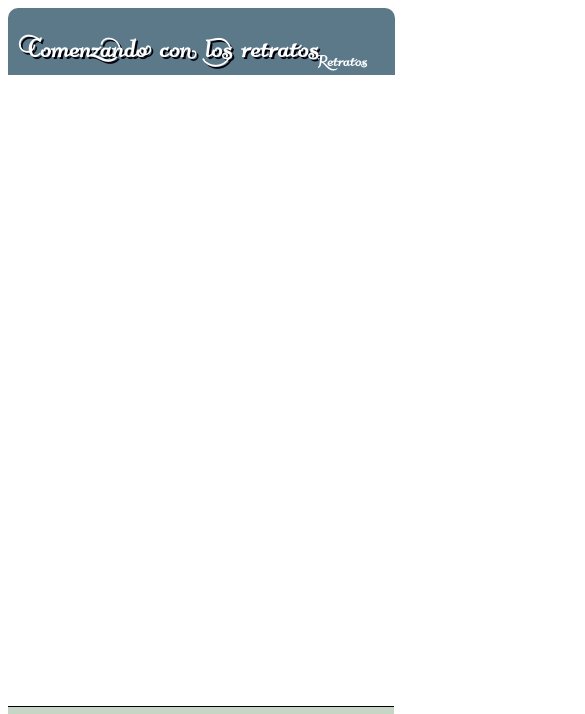
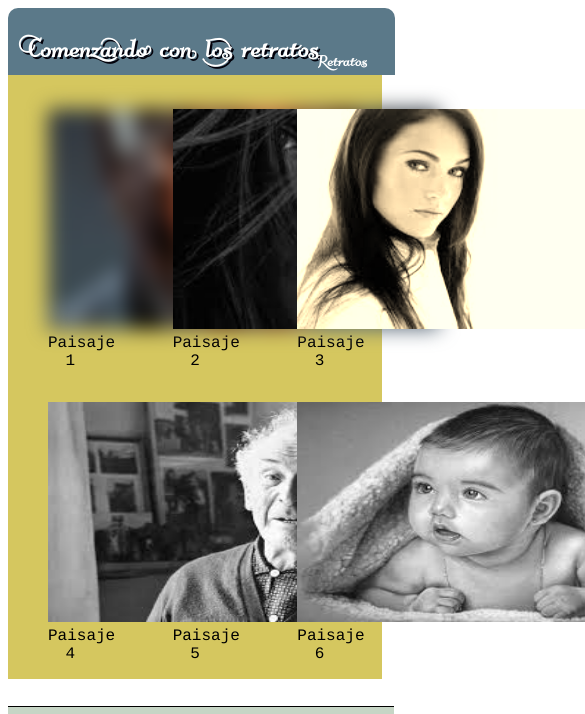
Before and after one commit to JhonfreGit/Web_Fotografia, a plain HTML site: page retratos.html in a window 390 px wide. Shown: the top 714 px of the page, 585 px wide, since content can reach past the window. Drawn offline with Linux system fonts and the light colour scheme; a web font is replaced by a local one.

Commit message:
Sexto Avance
Finalización proyecto

```diff
--- a/css/estilos.css
+++ b/css/estilos.css
@@ -6,6 +6,36 @@
 @font-face {
   font-family: 'SudegnakNo2';
   src: url('SudegnakNo2.otf');
+}
+
+@media only screen and (max-width: 980px) and (min-width: 821px) {
+  body {
+    font-family: Times New Roman;
+  }
+}
+
+@media only screen and (max-width: 820px) and (min-width: 621px) {
+  body {
+    font-family: sans-serif;
+  }
+}
+
+@media only screen and (max-width: 620px) and (min-width: 501px) {
+  body {
+    font-family: Helvetica;
+  }
+}
+
+@media only screen and (max-width: 500px) and (min-width: 341px) {
+  body {
+    font-family: Courier;
+  }
+}
+
+@media only screen and (max-width: 340px) and (min-width: 5px)  {
+  body {
+    font-family: monospace;
+  }
 }
 
 .site-name {
@@ -28,7 +58,7 @@ header {
 
 ul{
   margin: 0;
-  overflow: hidden;
+  overflow: auto;
 }
 
 li{
--- a/css/estilos_pagina.css
+++ b/css/estilos_pagina.css
@@ -1,23 +1,32 @@
-#imagenes > div{
+#imagenes {
+	background-color: #d5c75f;
+}
+
+.efecto1 {
+	-webkit-filter: blur(10px);
+	filter: blur(10px);
+}
+
+.efecto2 {
+	-webkit-filter: grayscale(100%);
+	filter: grayscale(100%);
+}
+
+.efecto3 {
+	-webkit-filter: sepia(90%);
+	filter: sepia(90%);
+}
+
+.seccion > div {
   background-color: #d5c75f;
-  border: 1px;
-  text-align: center;
+	text-align: center;
+	width: 33.33333%;
 	display: block;
 	flex-direction: row;
   float: left;
 }
 
-.una > div > figure > img{
-  width: 280px;
-  height: 192px;
+.seccion > div > figure > img{
+  width: 391px;
+  height: 220px;
 }
-
-.dos > div > figure > img{
-  width: 280px;
-  height: 192px;
-}
-
-.tres > div > figure > img{
-  width: 280px;
-  height: 192px;
-}
--- a/retratos.html
+++ b/retratos.html
@@ -19,6 +19,49 @@
         </ul>
       </nav>
     </header>
+    <section id="imagenes">
+      <div><br/>
+        <div class="seccion">
+          <div>
+            <figure>
+              <img class="efecto1" src="images/retratos1.jpg"/>
+              <figcaption>Paisaje 1</figcaption>
+            </figure>
+          </div>
+          <div>
+            <figure>
+              <img class="efecto2" src="images/retratos2.jpg"/>
+              <figcaption>Paisaje 2</figcaption>
+            </figure>
+          </div>
+          <div>
+            <figure>
+              <img class="efecto3" src="images/retratos3.jpg"/>
+              <figcaption>Paisaje 3</figcaption>
+            </figure>
+          </div>
+        </div>
+        <div class="seccion">
+          <div>
+            <figure>
+              <img class="efecto2" src="images/retratos4.jpg"/>
+              <figcaption>Paisaje 4</figcaption>
+            </figure>
+          </div>
+          <div>
+            <figure>
+              <img src="images/retratos5.jpg"/>
+              <figcaption>Paisaje 5</figcaption>
+            </figure>
+          </div>
+          <div>
+            <figure>
+              <img class="efecto2" src="images/retratos6.jpg"/>
+              <figcaption>Paisaje 6</figcaption>
+            </figure>
+          </div>
+      </div>
+    </section>
     <footer>
       <section>
         <div class="contenedor">
```
Also changed, not shown: index.html (+1 -1 lines), paisajes.html (+15 -16 lines).
